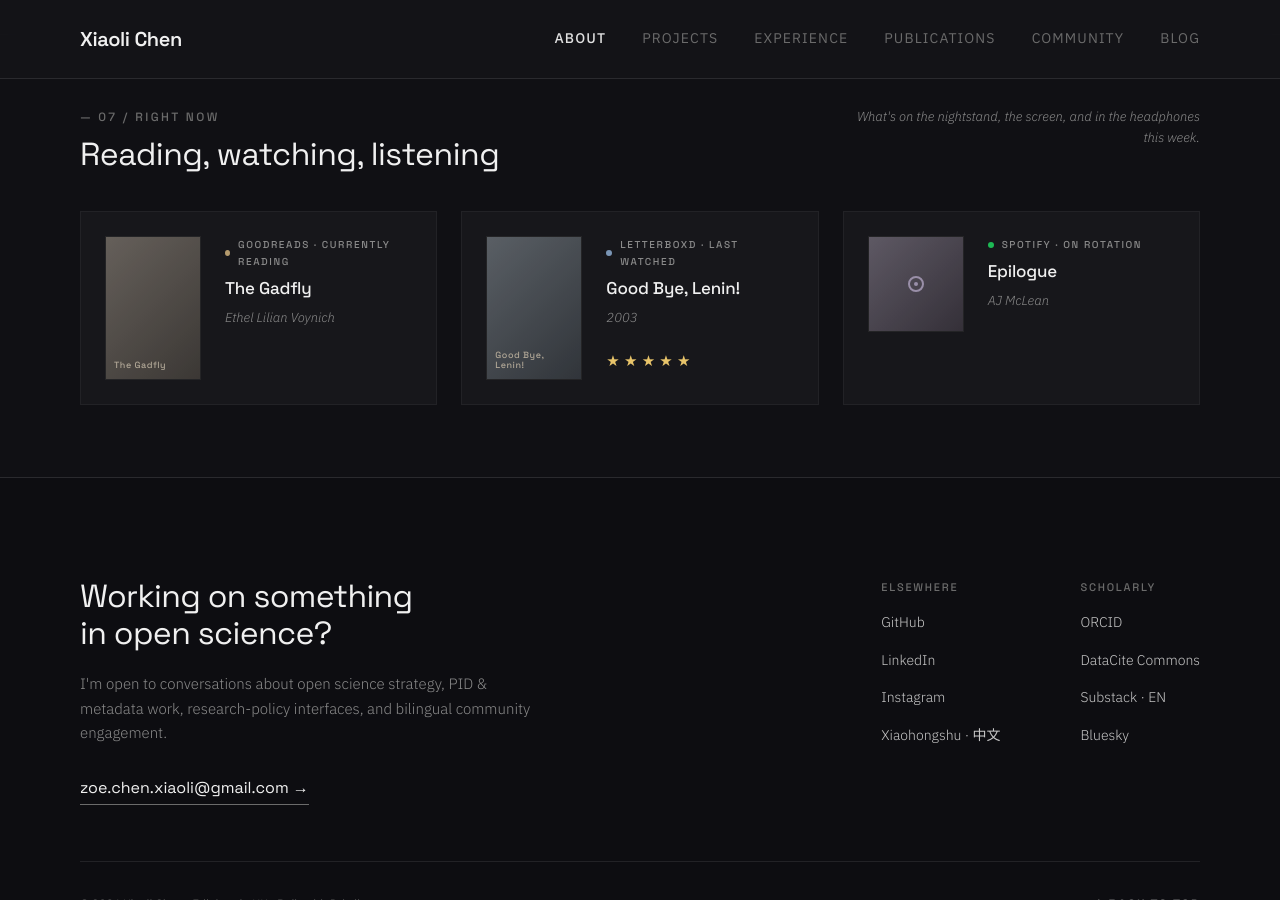
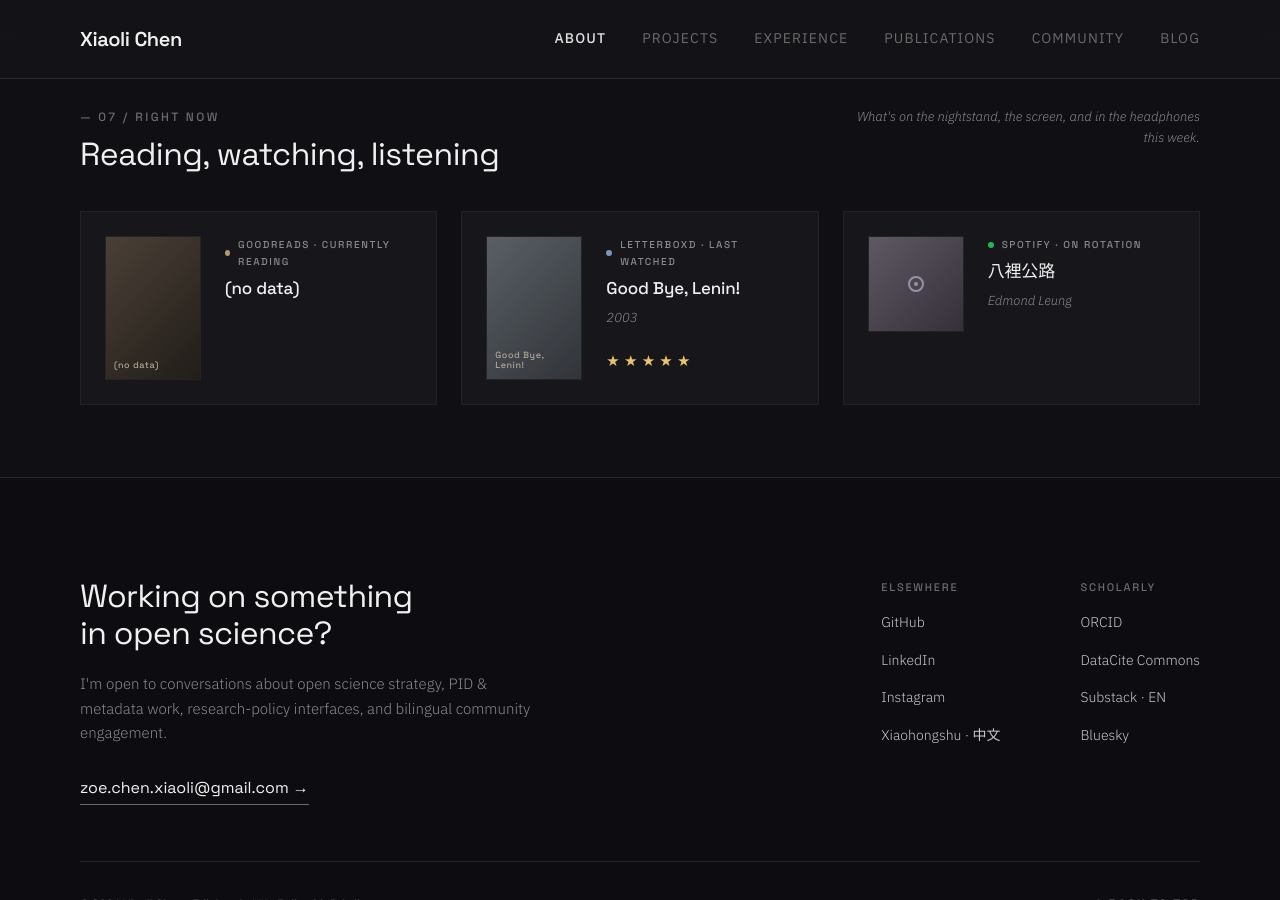
Before and after one commit to xchen101/xchen101.github.io, a Jekyll site: the page built from index.md, in a window 1280 px wide and 900 px high, scrolled down 6679 px. Built offline with Jekyll 4.4.1, drawn with Linux system fonts in a browser that asks for light colours; comment, search, counter and statistics services are not loaded; grey boxes are pictures that could not be loaded.

Commit message:
update: Right Now widget data (auto)

```diff
--- a/_data/now.yml
+++ b/_data/now.yml
@@ -1,14 +1,12 @@
-# Right now — auto-generated by Hermes cron on 2026-10-27 18:00 UTC
+# Right now — auto-generated by Hermes cron on 2026-10-28 00:00 UTC
 # Sources: Goodreads RSS / Letterboxd RSS / Spotify API
 
 reading:
   service: "Goodreads"
   accent: "#B59B6E"
   label: "Currently reading"
-  title: "The Gadfly"
-  author: "Ethel Lilian Voynich"
+  title: "(no data)"
   profile_url: "https://www.goodreads.com/user/show/12162109-xiaoli"
-  image: "https://i.gr-assets.com/images/S/compressed.photo.goodreads.com/books/1349042133l/9488435.jpg"
 
 watching:
   service: "Letterboxd"
@@ -24,8 +22,8 @@
   service: "Spotify"
   accent: "#1DB954"
   label: "On rotation"
-  title: "Epilogue"
-  artist: "AJ McLean"
-  url: "https://open.spotify.com/track/0XEXTGNZxpF99baWYaWgzC"
+  title: "八裡公路"
+  artist: "Edmond Leung"
+  url: "https://open.spotify.com/track/1pnS2kQ13lEj5TzNBo9OZz"
   profile_url: "https://open.spotify.com/"
-  image: "https://i.scdn.co/image/ab67616d00001e0273fc5db236dac5bd6e0e2560"
+  image: "https://i.scdn.co/image/ab67616d00001e026b9ea262baf9f745eec229d4"
```
